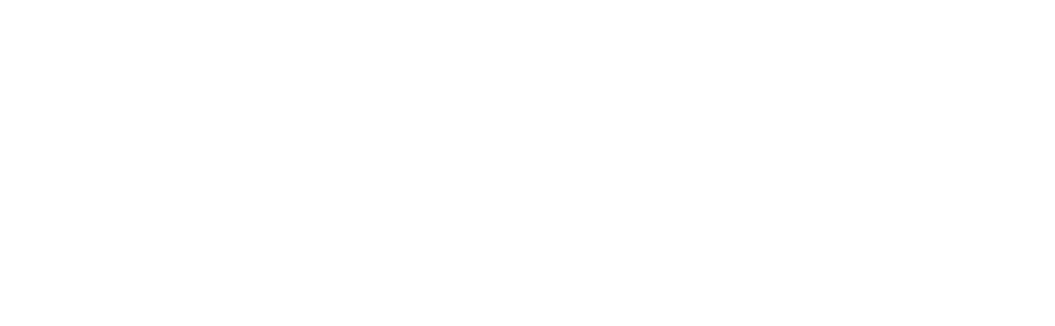
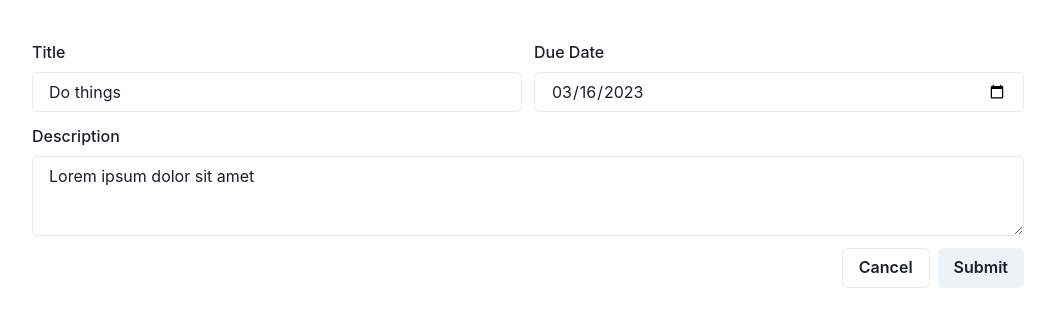
Before and after one commit to reinerb/todo-app, a React (Create React App) app: page /13b56b64-14df-4efa-8edf-567d80291c27/edit in a window 1280 px wide. Shown: the top 326 px of the page, without its empty margins (112-1167 px from the left). Built offline with nearby package versions, Linux system fonts and the light colour scheme.

Commit message:
Add edit task page

```diff
--- a/src/App.tsx
+++ b/src/App.tsx
@@ -2,12 +2,13 @@
 import { useState } from 'react';
 import { v4 as uuid } from 'uuid';
 import { ChakraProvider, Container, theme } from '@chakra-ui/react';
-import { Routes, Route } from 'react-router-dom';
+import { Routes, Route, Navigate } from 'react-router-dom';
 
 import { Task } from './types/Task';
 import TaskList from './components/TaskList';
 import TaskForm from './components/TaskForm';
 import TaskDisplay from './components/TaskDisplay';
+import EditTask from './components/EditTask';
 
 const sampleTask: Task = {
   id: uuid(),
@@ -92,7 +93,7 @@
               />
             }
           />
-          <Route path=':taskId'>
+          <Route path='/:taskId'>
             <Route
               index
               element={
@@ -102,9 +103,20 @@
                 />
               }
             />
-            <Route path=':taskid/edit' />
+            <Route
+              path='edit'
+              element={
+                <EditTask
+                  tasks={tasks}
+                  updateTasks={updateTasks}
+                />
+              }
+            />
           </Route>
-          <Route path='*' />
+          <Route
+            path='*'
+            element={<Navigate to={'/'} />}
+          />
         </Routes>
       </Container>
     </ChakraProvider>
--- /dev/null
+++ b/src/components/EditTask.tsx
@@ -0,0 +1,24 @@
+import React from 'react';
+import { useParams } from 'react-router-dom';
+import { Task } from '../types/Task';
+import TaskForm from './TaskForm';
+
+interface Props {
+  tasks: Task[];
+  updateTasks: (task: Task) => void;
+}
+
+function EditTask(props: Props) {
+  const { tasks, updateTasks } = props;
+  const { taskId } = useParams();
+  const task: Task = tasks.filter((task) => task.id === taskId)[0];
+
+  return (
+    <TaskForm
+      task={task}
+      updateTasks={updateTasks}
+    />
+  );
+}
+
+export default EditTask;
--- a/src/components/TaskForm.tsx
+++ b/src/components/TaskForm.tsx
@@ -7,10 +7,10 @@
   Input,
   SimpleGrid,
   Textarea,
-} from "@chakra-ui/react";
-import React, { useState } from "react";
-import { useNavigate, Link as RouterLink } from "react-router-dom";
-import { Task } from "../types/Task";
+} from '@chakra-ui/react';
+import React, { useState } from 'react';
+import { useNavigate, Link as RouterLink } from 'react-router-dom';
+import { Task } from '../types/Task';
 
 interface Props {
   task: Task;
@@ -25,6 +25,9 @@
 
   const navigate = useNavigate();
 
+  // Goes back to the previous page after pressing cancel
+  const goBack = () => navigate(-1);
+
   // Handles form submission by making a new task
   const handleSubmit = () => {
     const newTask = {
@@ -37,12 +40,17 @@
 
     updateTasks(newTask);
 
-    navigate("/");
+    navigate('/');
   };
 
   return (
     <form onSubmit={handleSubmit}>
-      <SimpleGrid w="full" columns={2} columnGap={3} rowGap={3}>
+      <SimpleGrid
+        w='full'
+        columns={2}
+        columnGap={3}
+        rowGap={3}
+      >
         <GridItem colSpan={1}>
           <FormControl>
             <FormLabel>Title</FormLabel>
@@ -56,7 +64,7 @@
           <FormControl>
             <FormLabel>Due Date</FormLabel>
             <Input
-              type="date"
+              type='date'
               value={due.toISOString().substring(0, 10)}
               onChange={(event) => setDue(new Date(event.target.value))}
             />
@@ -71,12 +79,19 @@
             />
           </FormControl>
         </GridItem>
-        <GridItem colSpan={1} colStart={2} justifySelf="end">
+        <GridItem
+          colSpan={1}
+          colStart={2}
+          justifySelf='end'
+        >
           <HStack>
-            <RouterLink to="..">
-              <Button variant="outline">Cancel</Button>
-            </RouterLink>
-            <Button type="submit">Submit</Button>
+            <Button
+              variant='outline'
+              onClick={goBack}
+            >
+              Cancel
+            </Button>
+            <Button type='submit'>Submit</Button>
           </HStack>
         </GridItem>
       </SimpleGrid>
```
